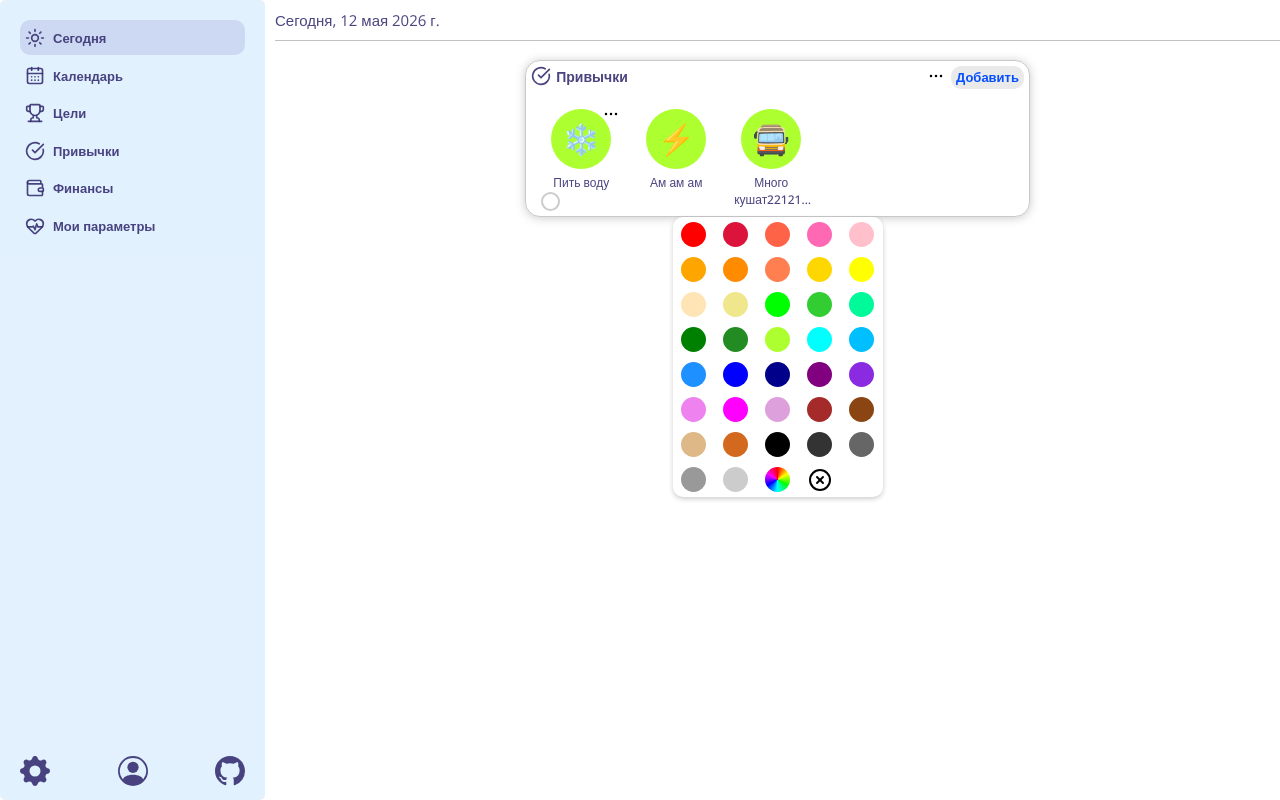
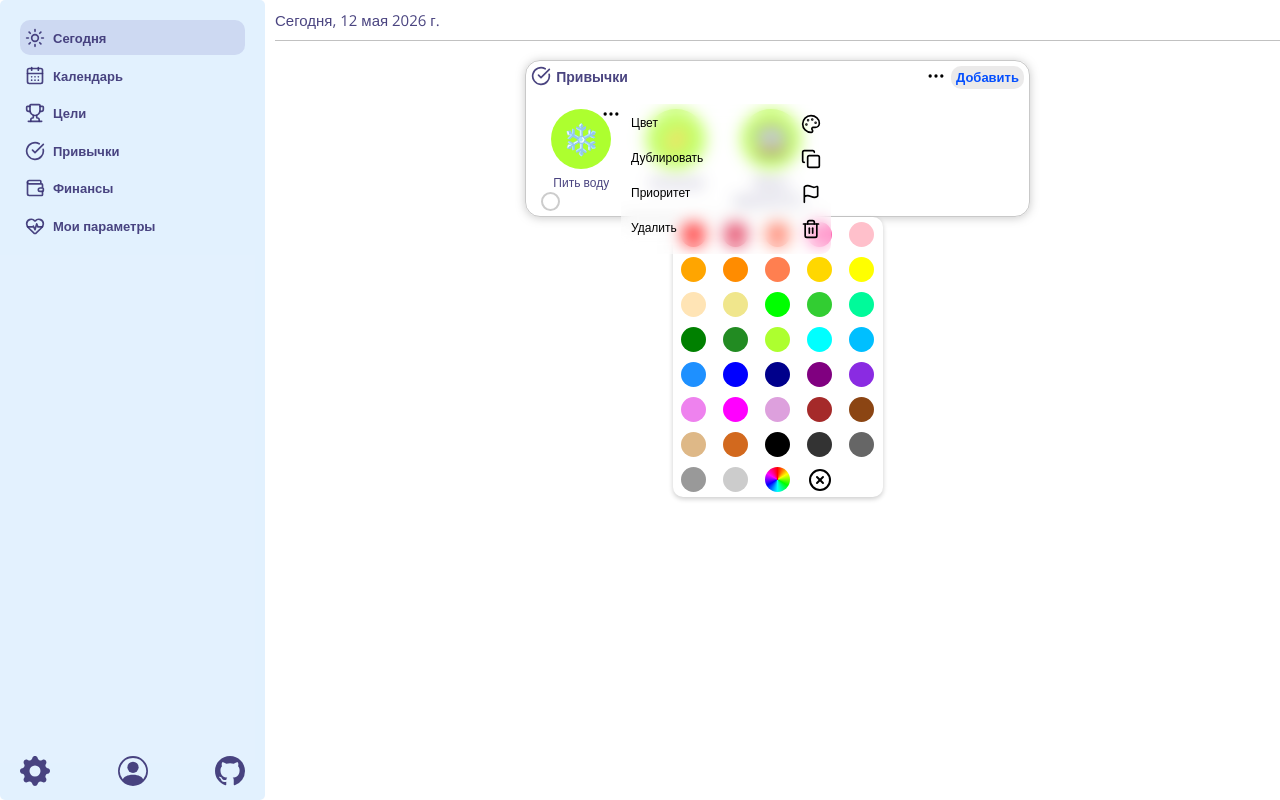
Before and after one commit to Glebess/better-every-day-app, a React (Vite) app: page /today in a window 1280 px wide. Built offline with nearby package versions, Linux system fonts and the light colour scheme.

Commit message:
Сделан отдельный конфиг для кнопок , разметка настройки привычки

```diff
--- /dev/null
+++ b/src/components/DropDownSettings/ButtonsConfig/buttonsConfig.ts
@@ -0,0 +1,13 @@
+import { Copy, Flag, Info, List, Palette, Settings, Trash } from 'lucide-react'
+export const habitsWidgetSettingsButtons = [
+	{ icon: Settings, text: 'Настройки', action: 'settings', delay: '0s' },
+	{ icon: Info, text: 'Детали', action: 'details', delay: '0.1s' },
+	{ icon: List, text: 'Показать списком', action: 'list', delay: '0.2s' },
+	{ icon: Trash, text: 'Убрать', action: 'remove', delay: '0.3s' },
+]
+export const habitSettingsButton = [
+	{ icon: Palette, text: 'Цвет', action: 'color', delay: '0s' },
+	{ icon: Copy, text: 'Дублировать', action: 'copy', delay: '0.1s' },
+	{ icon: Flag, text: 'Приоритет', action: 'priority', delay: '0.2s' },
+	{ icon: Trash, text: 'Удалить', action: 'delete', delay: '0.3s' },
+]
--- a/src/components/DropDownSettings/DropDownSettings.jsx
+++ b/src/components/DropDownSettings/DropDownSettings.jsx
@@ -1,14 +1,7 @@
-import { Info, List, Settings, Trash } from 'lucide-react'
 import Button from '../../UI/Button'
 import styles from './DropDownSettings.module.css'
 const DropDownSettings = (props) => {
-	const { classContainer } = props
-	const buttons = [
-		{ icon: Settings, text: 'Настройки', action: 'settings', delay: '0s' },
-		{ icon: Info, text: 'Детали', action: 'details', delay: '0.1s' },
-		{ icon: List, text: 'Показать списком', action: 'list', delay: '0.2s' },
-		{ icon: Trash, text: 'Убрать', action: 'remove', delay: '0.3s' },
-	]
+	const { classContainer, buttons } = props
 	return (
 		<div className={styles.settings_container}>
 			{buttons.map((button, index) => (
--- a/src/components/DropDownSettings/DropDownSettings.module.css
+++ b/src/components/DropDownSettings/DropDownSettings.module.css
@@ -26,6 +26,8 @@
 	display: flex;
 	background-color: transparent;
 	transition: all 0.3s ease;
+	border: 0;
+	border-radius: 10px;
 
 	/* Анимация для каждой кнопки */
 	opacity: 0;
--- a/src/modules/HabitsWidget/HabitsWidget.jsx
+++ b/src/modules/HabitsWidget/HabitsWidget.jsx
@@ -1,14 +1,18 @@
-import { CircleCheckBig } from 'lucide-react'
+import { CircleCheckBig, Ellipsis } from 'lucide-react'
 import { useState } from 'react'
 import Button from '../../UI/Button'
 import CustomCheckBox from '../../UI/CustomCheckBox'
 import DropDownSettings from '../../components/DropDownSettings/DropDownSettings'
-
+import {
+	habitSettingsButton,
+	habitsWidgetSettingsButtons,
+} from '..//..//components/DropDownSettings/ButtonsConfig/buttonsConfig'
 import checkboxStyles from './CheckBox.module.css'
 import styles from './HabitsWidget.module.css'
 const HabitsWidget = () => {
 	const [isSettingsOpen, setIsSettingsOpen] = useState(false)
 	const [isHabitHover, setIsHabitHover] = useState(true)
+	const [isHabitSettingsOpen, setIsHabitSettingsOpen] = useState(true)
 	return (
 		<div className={styles.div_habit_container}>
 			<div className={styles.div_habits_top_panel}>
@@ -21,19 +25,10 @@ const HabitsWidget = () => {
 						className={styles.div_more}
 						onClick={() => setIsSettingsOpen(!isSettingsOpen)}
 					>
-						<svg
-							xmlns='http://www.w3.org/2000/svg'
-							viewBox='0 0 24 24'
-							fill='currentColor'
-							className='size-6'
-						>
-							<path
-								fillRule='evenodd'
-								d='M4.5 12a1.5 1.5 0 1 1 3 0 1.5 1.5 0 0 1-3 0Zm6 0a1.5 1.5 0 1 1 3 0 1.5 1.5 0 0 1-3 0Zm6 0a1.5 1.5 0 1 1 3 0 1.5 1.5 0 0 1-3 0Z'
-								clipRule='evenodd'
-							/>
-						</svg>
-						{isSettingsOpen ? <DropDownSettings /> : null}
+						<Ellipsis />
+						{isSettingsOpen && (
+							<DropDownSettings buttons={habitsWidgetSettingsButtons} />
+						)}
 					</div>
 					<Button className={styles.button_add_habits}>Добавить</Button>
 				</div>
@@ -45,19 +40,14 @@ const HabitsWidget = () => {
 					onMouseLeave={() => setIsHabitHover(false)}
 				>
 					{isHabitHover && (
-						<span className={styles.habit_settings}>
-							<svg
-								xmlns='http://www.w3.org/2000/svg'
-								viewBox='0 0 24 24'
-								fill='currentColor'
-								className='size-6'
-							>
-								<path
-									fillRule='evenodd'
-									d='M4.5 12a1.5 1.5 0 1 1 3 0 1.5 1.5 0 0 1-3 0Zm6 0a1.5 1.5 0 1 1 3 0 1.5 1.5 0 0 1-3 0Zm6 0a1.5 1.5 0 1 1 3 0 1.5 1.5 0 0 1-3 0Z'
-									clipRule='evenodd'
-								/>
-							</svg>
+						<span
+							className={styles.habit_settings}
+							onClick={() => setIsHabitSettingsOpen(!isHabitSettingsOpen)}
+						>
+							<Ellipsis />
+							{isHabitSettingsOpen && (
+								<DropDownSettings buttons={habitSettingsButton} />
+							)}
 						</span>
 					)}
 					<div className={styles.habit_icon}>❄️</div>
--- a/src/modules/HabitsWidget/HabitsWidget.module.css
+++ b/src/modules/HabitsWidget/HabitsWidget.module.css
@@ -95,9 +95,11 @@
 	align-items: center;
 	position: relative;
 	border-radius: var(--radius-1);
+	transition: 0.3s ease;
 }
 .item_habit:hover {
-	background-color: #c0bfbf47;
+	box-shadow: 0 2px 5px rgba(0, 0, 0, 0.2);
+	transition: 0.3s ease;
 }
 .habit_icon {
 	display: flex;
@@ -135,6 +137,10 @@
 	border-radius: var(--radius-1);
 	transition: 0.3s ease;
 }
+.habit_settings svg {
+	width: 100%;
+	height: 100%;
+}
 .habit_settings:hover {
 	background-color: var(--gray1);
 	cursor: pointer;
```
